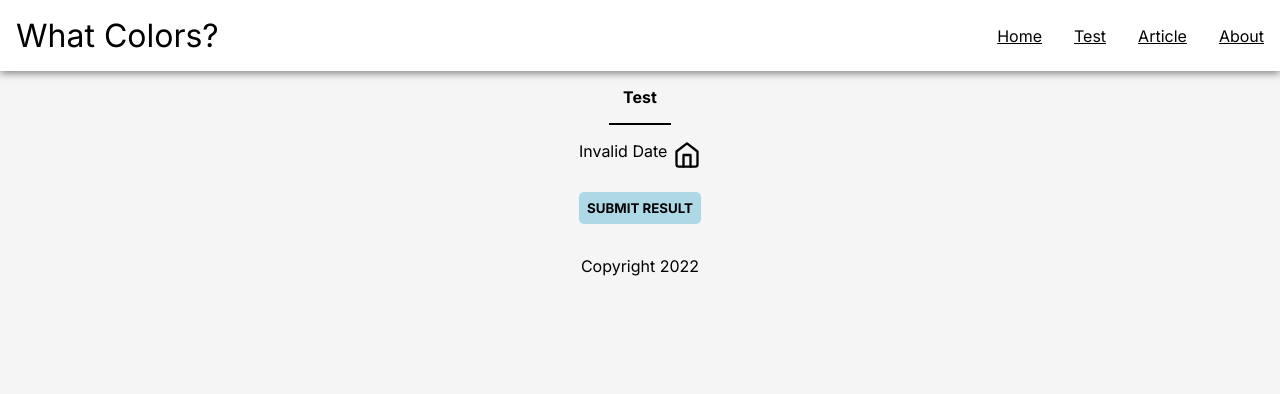
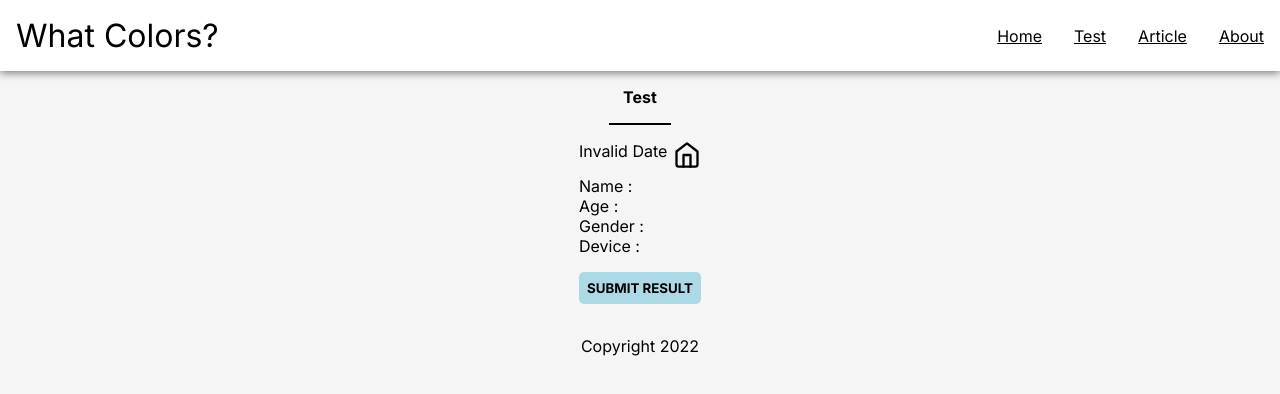
Before and after one commit to Z4nR/what-colors, a React (Create React App) app: page /test/test-sheet in a window 1280 px wide. Shown: the top 394 px of the page. Built offline with nearby package versions, Linux system fonts and the light colour scheme.

Commit message:
fix use react hook form bug

```diff
--- a/src/components/test/test-modal/modal/IndividualModal.js
+++ b/src/components/test/test-modal/modal/IndividualModal.js
@@ -22,7 +22,7 @@ export default function IndividualModal({ closeModal }) {
       device: "",
       gender: "Female",
       test: "Fransworth Munsell-85 Hue",
-      value: createArray(test),
+      value: {},
     },
   });
 
@@ -30,7 +30,7 @@ export default function IndividualModal({ closeModal }) {
 
   useEffect(() => {
     setValue("value", createArray(testValue));
-  }, [testValue]);
+  }, [setValue, testValue]);
 
   function onSubmit(data) {
     navigate("/test/test-sheet");
@@ -119,7 +119,9 @@ export default function IndividualModal({ closeModal }) {
               autoComplete="off"
               {...register("device", { required: true })}
             />
-            {errors.device && <p style={{ color: "red" }}>Wajib diisi</p>}
+            {errors.device && (
+              <p style={{ color: "red" }}>Wajib dipilih salah satu</p>
+            )}
           </div>
           <div className="input-data">
             <label htmlFor="method">Method</label>
@@ -135,6 +137,9 @@ export default function IndividualModal({ closeModal }) {
                 </option>
               ))}
             </select>
+            {errors.test && (
+              <p style={{ color: "red" }}>Wajib dipilih salah satu</p>
+            )}
           </div>
         </div>
         <div className="input-data-box">
--- a/src/pages/ResultPage.js
+++ b/src/pages/ResultPage.js
@@ -88,7 +88,7 @@ export default function ResultPage() {
       <div className="result-box">
         <div className="biodata-box">
           <p>
-            Name : {getBiodata?.firstName} {getBiodata?.lastName}
+            Name : {getBiodata?.firstname} {getBiodata?.lastname}
           </p>
         </div>
         <div className="result-data">
--- a/src/pages/TestSheet.js
+++ b/src/pages/TestSheet.js
@@ -208,6 +208,12 @@ export default function TestSheet() {
               />
             </div>
           </div>
+          <p>
+            Name : {getData?.firstname} {getData?.lastname}
+          </p>
+          <p>Age : {getData?.age}</p>
+          <p>Gender : {getData?.gender}</p>
+          <p>Device : {getData?.device}</p>
         </div>
         {valueList?.map((data) => (
           <div className="row-sheet" key={data.row}>
```
